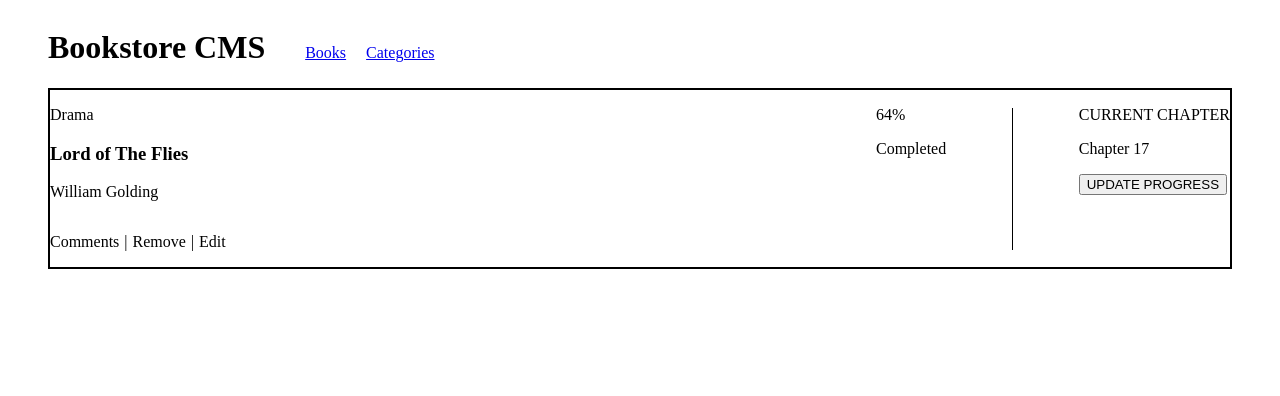
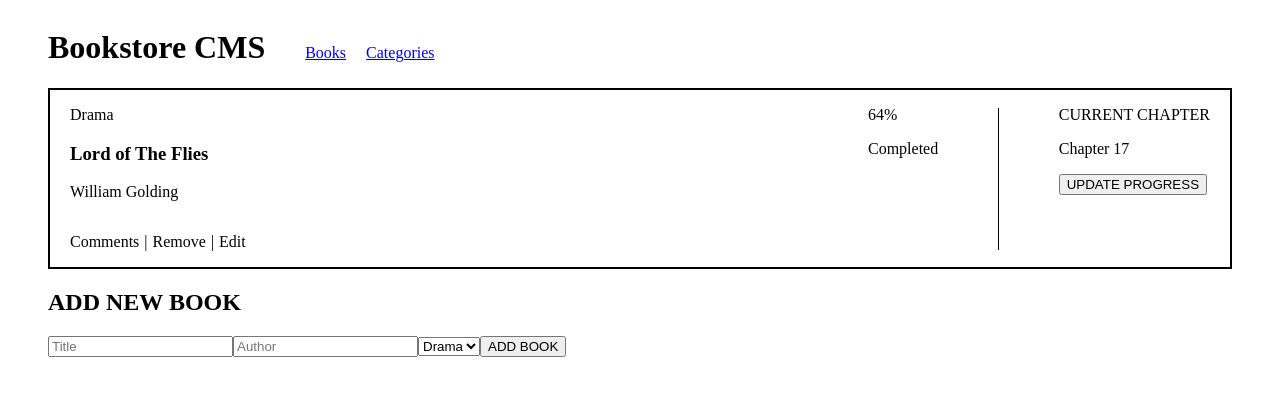
Before and after one commit to the-catalystmc/bookstore, a React (Create React App) app: page / in a window 1280 px wide. Shown: the top 396 px of the page. Built offline with nearby package versions, Linux system fonts and the light colour scheme.

Commit message:
Add form component

```diff
--- a/src/App.js
+++ b/src/App.js
@@ -16,7 +16,7 @@
           <div className="App">
             <NavBar />
             <Route path="/categories"><Categories text="Under Construction." /></Route>
-            <Route path="/" exact ><Books /></Route>
+            <Route path="/" exact><Books /></Route>
           </div>
         </Switch>
       </Router>
--- a/src/components/Books.js
+++ b/src/components/Books.js
@@ -1,12 +1,16 @@
 import React from 'react';
 import Book from './Book';
+import Form from './Form';
 
 const Books = () => (
-  <Book
-    genre="Drama"
-    title="Lord of The Flies"
-    author="William Golding"
-  />
+  <div>
+    <Book
+      genre="Drama"
+      title="Lord of The Flies"
+      author="William Golding"
+    />
+    <Form />
+  </div>
 );
 
 export default Books;
--- /dev/null
+++ b/src/components/Form.js
@@ -0,0 +1,19 @@
+import React from 'react';
+
+const Form = () => (
+  <div>
+    <form>
+      <h2>ADD NEW BOOK</h2>
+      <input type="text" name="title" placeholder="Title" required />
+      <input type="text" name="author" placeholder="Author" required />
+      <select name="genre">
+        <option value="Drama">Drama</option>
+        <option value="Action">Action</option>
+      </select>
+      <input type="submit" value="ADD BOOK" />
+    </form>
+
+  </div>
+);
+
+export default Form;
--- a/src/scss/_book.scss
+++ b/src/scss/_book.scss
@@ -1,11 +1,8 @@
 .Book-Container {
+  padding: 0 20px;
   display: flex;
   justify-content: space-between;
   border: 2px solid black;
-}
-
-.Book-Info {
-  // display: flex;
 }
 
 .Book-Edits {
```
Also changed, not shown: src/scss/_home.scss (deleted, +0 -7 lines).
